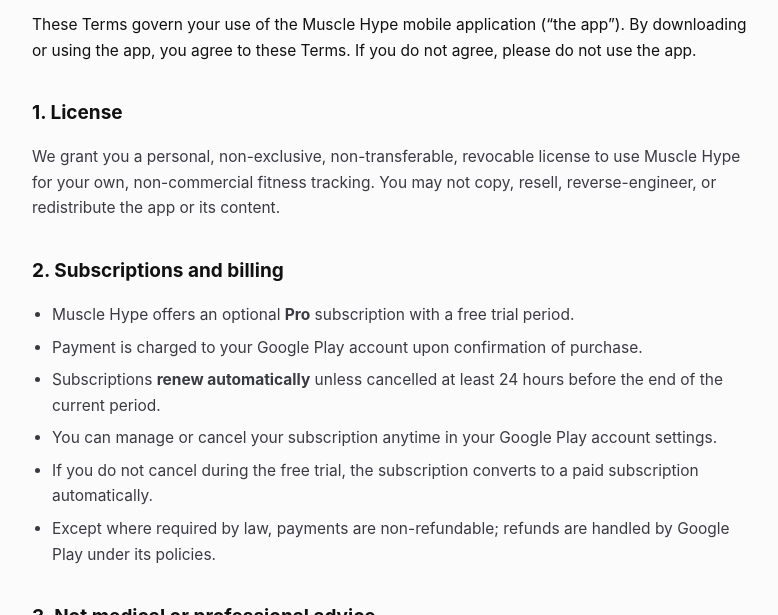
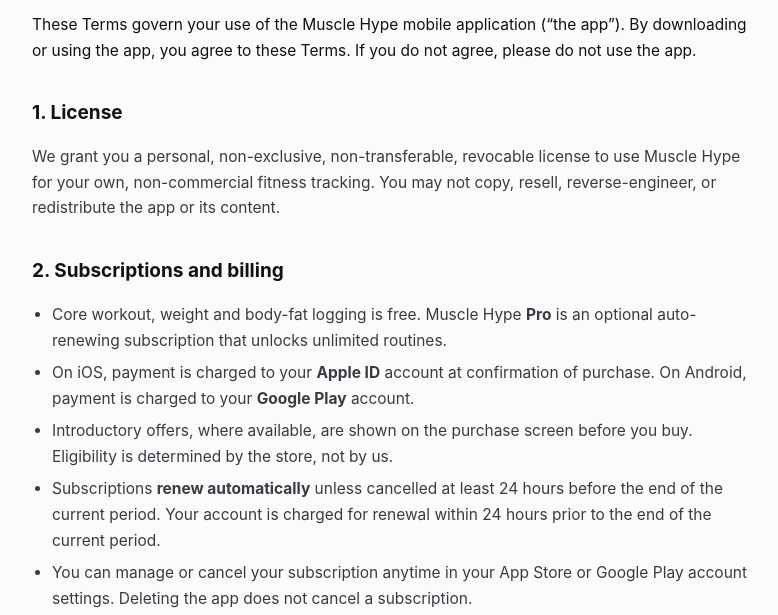
Before and after one commit to support-musclehype/musclehype-legal, a plain HTML site: page terms.html in a window 1280 px wide. Shown: the part 153-768 px from the top of the page, without its empty margins (250-1028 px from the left). Drawn offline with Linux system fonts and the light colour scheme.

Commit message:
Add files via upload

```diff
--- a/terms.html
+++ b/terms.html
@@ -51,12 +51,14 @@
 
   <h2>2. Subscriptions and billing</h2>
   <ul>
-    <li>Muscle Hype offers an optional <strong>Pro</strong> subscription with a free trial period.</li>
-    <li>Payment is charged to your Google Play account upon confirmation of purchase.</li>
-    <li>Subscriptions <strong>renew automatically</strong> unless cancelled at least 24 hours before the end of the current period.</li>
-    <li>You can manage or cancel your subscription anytime in your Google Play account settings.</li>
-    <li>If you do not cancel during the free trial, the subscription converts to a paid subscription automatically.</li>
-    <li>Except where required by law, payments are non-refundable; refunds are handled by Google Play under its policies.</li>
+    <li>Core workout, weight and body-fat logging is free. Muscle Hype <strong>Pro</strong> is an optional auto-renewing subscription that unlocks unlimited routines.</li>
+    <li>On iOS, payment is charged to your <strong>Apple ID</strong> account at confirmation of purchase. On Android, payment is charged to your <strong>Google Play</strong> account.</li>
+    <li>Introductory offers, where available, are shown on the purchase screen before you buy. Eligibility is determined by the store, not by us.</li>
+    <li>Subscriptions <strong>renew automatically</strong> unless cancelled at least 24 hours before the end of the current period. Your account is charged for renewal within 24 hours prior to the end of the current period.</li>
+    <li>You can manage or cancel your subscription anytime in your App Store or Google Play account settings. Deleting the app does not cancel a subscription.</li>
+    <li>If a free trial is offered and you do not cancel before it ends, it converts to a paid subscription automatically. Any unused portion of a free trial is forfeited when you purchase a subscription.</li>
+    <li>Except where required by law, payments are non-refundable; refunds are handled by Apple or Google under their own policies.</li>
+    <li>Routines you already created remain usable if your subscription ends.</li>
   </ul>
 
   <h2>3. Not medical or professional advice</h2>
```
